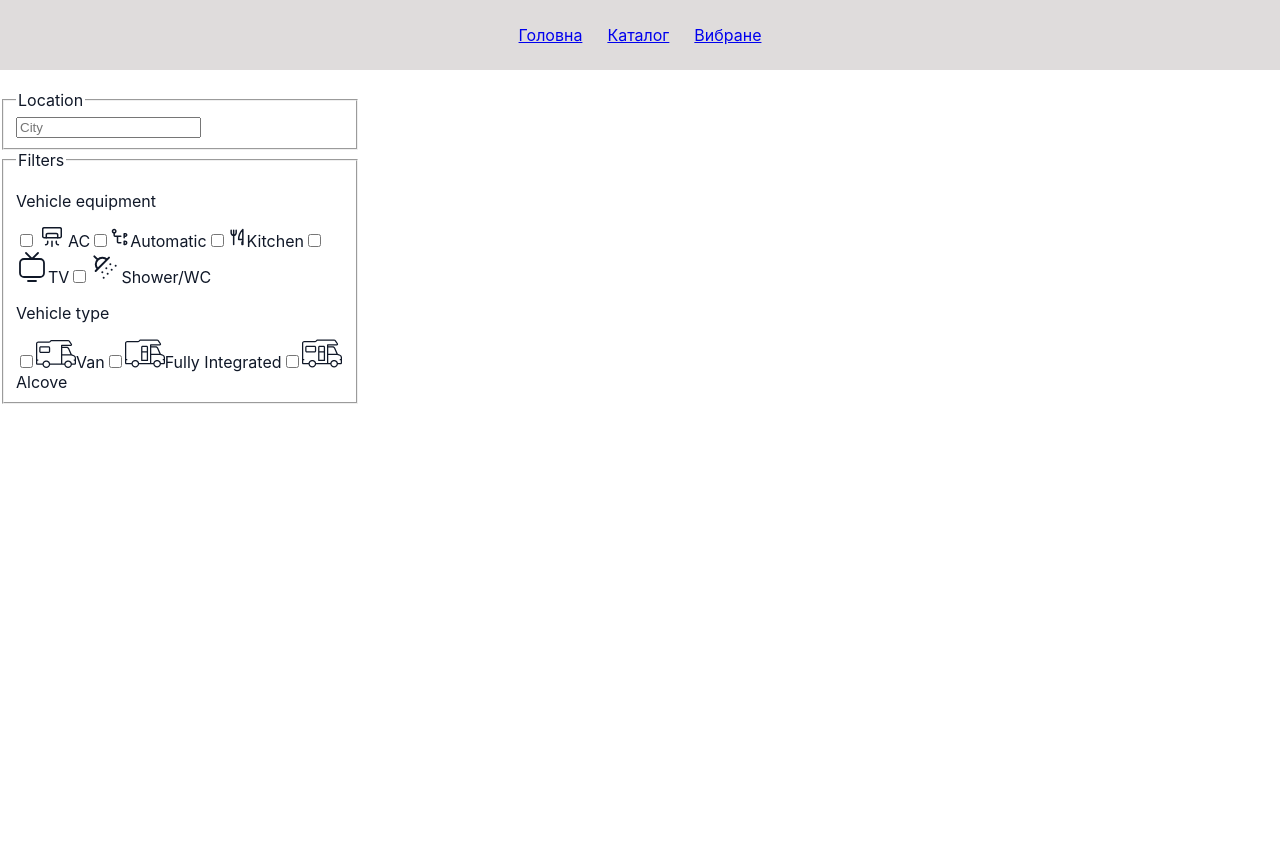
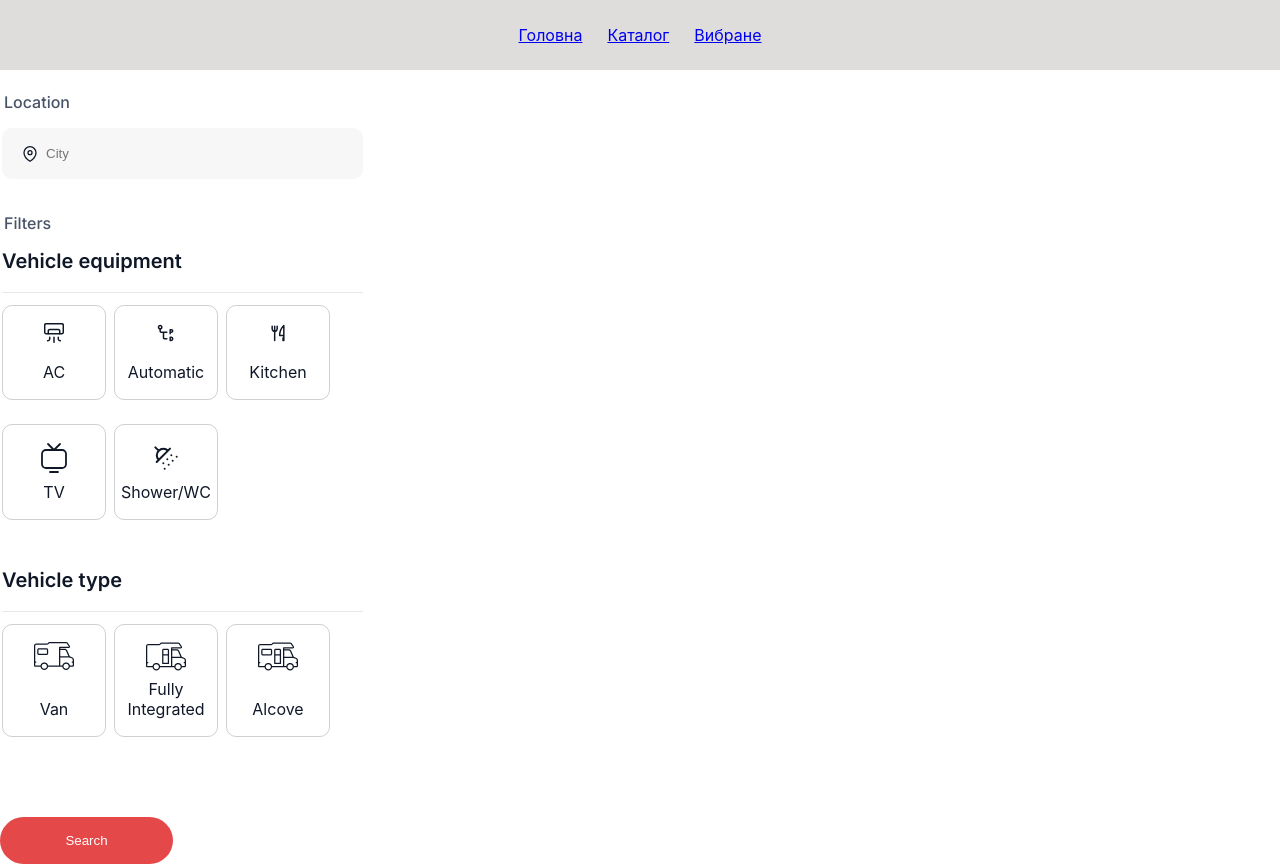
Before and after one commit to Saref111/goit-csss-test-task, a React (Create React App) app: page /goit-csss-test-task/catalog in a window 1280 px wide. Before the commit the page ends 800 px from the top, so only its background shows below. Built offline with nearby package versions, Linux system fonts and the light colour scheme; no server answers.

Commit message:
Update ActionButton and FilterCheckbox components, and modify Filters CSS

```diff
--- a/src/components/ActionButton/ActionButton.jsx
+++ b/src/components/ActionButton/ActionButton.jsx
@@ -1,8 +1,11 @@
 import './ActionButton.css';
 
-export const ActionButton = ({ children, onClick }) => {
+export const ActionButton = ({ children, onClick, type = "button" }) => {
+    const onButtonClick = (e) => {
+        onClick && onClick(e);
+    };
     return (
-        <button className="action-button" onClick={onClick}>
+        <button type={type} className="action-button" onClick={onButtonClick}>
             {children}
         </button>
     )
--- a/src/components/Filters/FilterCheckbox.jsx
+++ b/src/components/Filters/FilterCheckbox.jsx
@@ -3,7 +3,7 @@ import { filtercheckboxIconsMap } from '../../const';
 
 export const FilterCheckbox = ({ id, name, checked }) => {
     return (
-        <label className="filter-item" htmlFor={id}>
+        <label className={`filter-item ${checked ? 'filter-item--checked' : ''}`} htmlFor={id}>
             <input type="checkbox" id={id} name={id} checked={checked}/>
             {filtercheckboxIconsMap[id]}
             {name}
--- a/src/components/Filters/Filters.css
+++ b/src/components/Filters/Filters.css
@@ -1,3 +1,94 @@
 .filters-form {
-    max-width: 360px;
+  max-width: 365px;
 }
+
+.filters-form fieldset {
+  border: none;
+  margin-bottom: 32px;
+  padding: 0;
+}
+
+.filters-form fieldset:nth-child(2) {
+  margin-bottom: 64px;
+}
+
+.filters-form legend {
+  font-family: Inter, sans-serif;
+  font-size: 16px;
+  font-weight: 500;
+  line-height: 24px;
+  text-align: left;
+  color: rgba(71, 84, 103, 1);
+  margin-bottom: 14px;
+}
+
+.filters-form__title {
+  width: 100%;
+  margin: 0;
+  margin-bottom: 24px;
+  font-family: Inter, sans-serif;
+  font-size: 20px;
+  font-weight: 600;
+  line-height: 24px;
+  text-align: left;
+  color: rgba(16, 24, 40, 1);
+  position: relative;
+}
+
+.filters-form__title::after {
+  content: '';
+  position: absolute;
+  bottom: -20px;
+  left: 0;
+  width: 100%;
+  height: 1px;
+  background-color: rgba(16, 24, 40, 0.1);
+}
+
+.filter-item {
+  display: flex;
+  padding: 17px 18px;
+  gap: 8px;
+  flex-direction: column;
+  align-items: center;
+  justify-content: space-between;
+  margin-bottom: 16px;
+  border-radius: 10px;
+  border: 1px solid rgba(16, 24, 40, 0.2);
+  width: 104px;
+  min-height: 95px;
+  text-align: center;
+}
+
+.filter-item input {
+  display: none;
+}
+
+.filter-item--checked {
+  border: 1px solid rgba(228, 72, 72, 1);
+}
+
+.filters-form__container {
+  display: flex;
+  flex-wrap: wrap;
+  gap: 8px;
+}
+
+.filters-form__container:not(:last-child) {
+  margin-bottom: 32px;
+}
+
+.filters-form__text-input {
+  width: 100%;
+  padding: 18px;
+  background-color: rgba(247, 247, 247, 1);
+
+  background-repeat: no-repeat;
+  border-radius: 10px;
+  border: none;
+}
+.filters-form__text-input--location {
+  padding-left: 44px;
+  background-image: url('../../icons/map-pin.svg');
+  background-position: 20px center;
+}
--- a/src/components/Filters/Filters.jsx
+++ b/src/components/Filters/Filters.jsx
@@ -1,3 +1,4 @@
+import { ActionButton } from "components/ActionButton/ActionButton";
 import { FilterCheckbox } from "./FilterCheckbox";
 import './Filters.css';
 
@@ -6,25 +7,26 @@ export const Filters = () => {
         <form className="filters-form">
             <fieldset>
                 <legend>Location</legend>
-                <input type="text" placeholder="City" />
+                <input type="text" placeholder="City" name="location" className="filters-form__text-input filters-form__text-input--location"/>
             </fieldset>
             <fieldset>
                 <legend>Filters</legend>
-                <div>
-                    <p>Vehicle equipment</p>
+                <div className="filters-form__container">
+                    <p className="filters-form__title">Vehicle equipment</p>
                     <FilterCheckbox id="ac" name="AC" />
                     <FilterCheckbox id="automatic" name="Automatic" />
                     <FilterCheckbox id="kitchen" name="Kitchen" />
                     <FilterCheckbox id="tv" name="TV" />
                     <FilterCheckbox id="shower" name="Shower/WC" />
                 </div>
-                <div>
-                    <p>Vehicle type</p>
+                <div className="filters-form__container">
+                    <p className="filters-form__title">Vehicle type</p>
                     <FilterCheckbox id="vt1" name="Van" />
                     <FilterCheckbox id="vt2" name="Fully Integrated" />
                     <FilterCheckbox id="vt3" name="Alcove" />
                 </div>
             </fieldset>
+            <ActionButton type="submit">Search</ActionButton>
         </form>
     )
 };
--- a/src/index.css
+++ b/src/index.css
@@ -30,3 +30,8 @@ ul, ol {
   padding: 0;
   margin: 0;
 }
+
+button,
+label {
+  cursor: pointer;
+}
```
